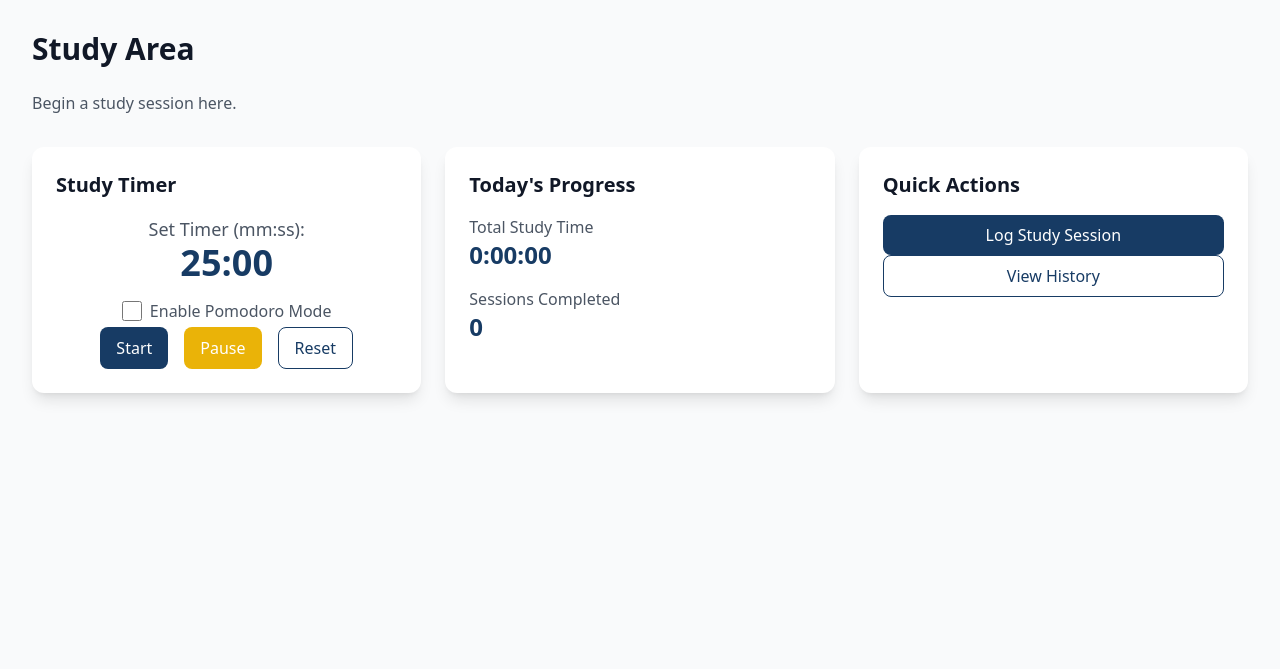
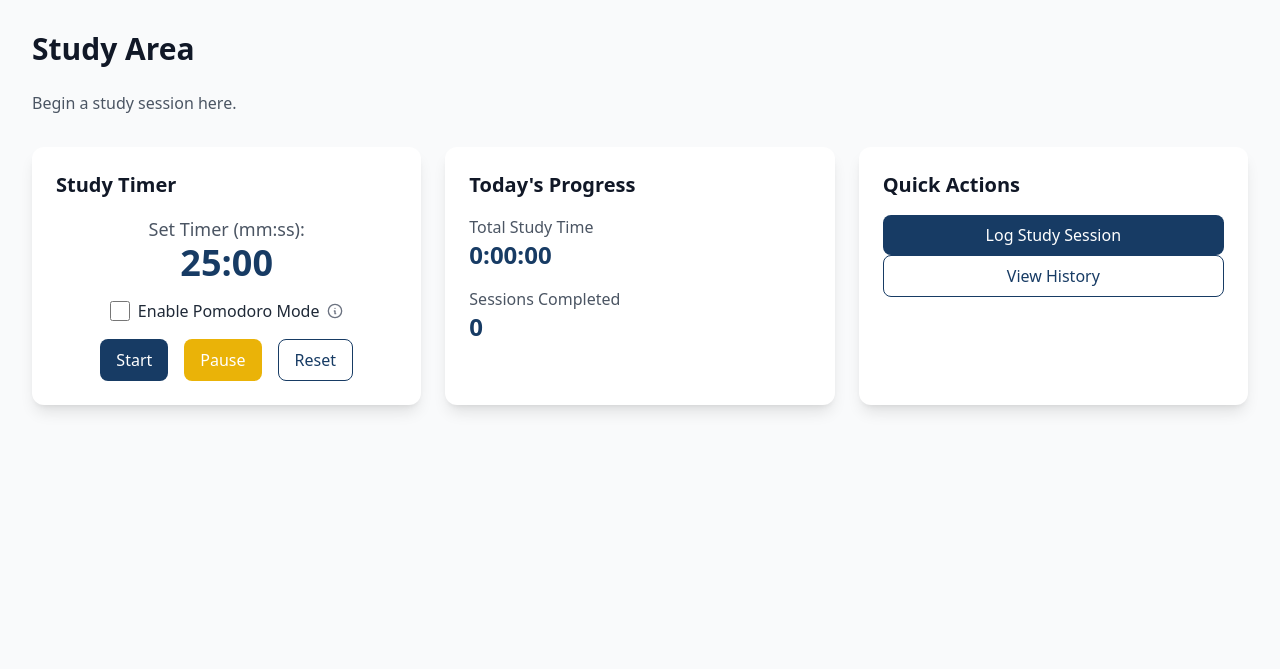
Before and after one commit to phattydumpling/CITS3403-Group-Project, a Flask app: page /study_area in a window 1280 px wide. Shown: the part 131-800 px from the top of the page. Run offline with Flask 3, Linux system fonts and the light colour scheme; a user stored in the database is signed in; some libraries are stand-ins or nearby versions.

Commit message:
tooltip (hover) added for pomodoro timer

```diff
--- a/templates/study_area.html
+++ b/templates/study_area.html
@@ -23,10 +23,23 @@
                         </div>
                         <!-- Pomodoro Controls -->
                         <div class="mt-4">
-                            <label class="inline-flex items-center">
-                                <input type="checkbox" id="pomodoro-toggle" class="form-checkbox text-primary h-5 w-5">
-                                <span class="ml-2 text-gray-600 dark:text-gray-300">Enable Pomodoro Mode</span>
-                            </label>
+                            <label class="inline-flex items-center space-x-2 mb-4 group relative cursor-pointer">
+                            <input type="checkbox" id="pomodoro-toggle" class="form-checkbox h-5 w-5 text-primary">
+                            <span class="text-gray-800 dark:text-gray-200">Enable Pomodoro Mode</span>
+
+                            <!-- Info Icon with Tooltip -->
+                            <svg xmlns="http://www.w3.org/2000/svg" class="h-4 w-4 text-gray-500 ml-1" fill="none" viewBox="0 0 24 24" stroke="currentColor">
+                                <title>How Pomodoro Mode Works</title>
+                                <path stroke-linecap="round" stroke-linejoin="round" stroke-width="2"
+                                    d="M13 16h-1v-4h-1m1-4h.01M12 2a10 10 0 100 20 10 10 0 000-20z" />
+                            </svg>
+
+                            <!-- Tooltip -->
+                            <div class="absolute bottom-full mb-2 hidden group-hover:block w-64 p-2 text-sm bg-gray-800 text-white rounded shadow-lg z-10">
+                                Follows Pomodoro technique: 25 min work / 5 min break cycles. After 4 work sessions, you get a 15 min long break. Automatically transitions.
+                            </div>
+                        </label>
+
                             <p id="session-label" class="mt-2 text-sm text-primary font-semibold hidden">Current Session: Work</p>
                         </div>
                         <!--<div id="timer-display" class="text-4xl font-bold mb-4 text-primary">25:00</div> -->
```
